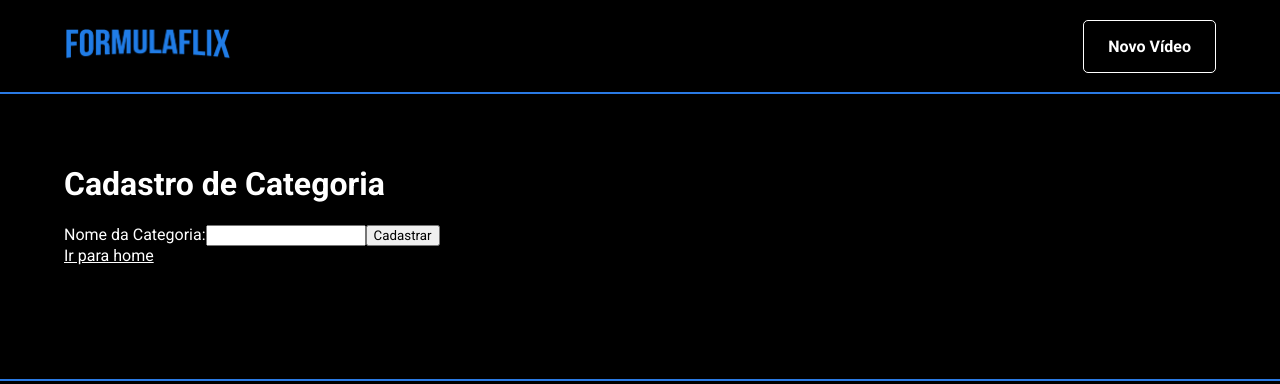
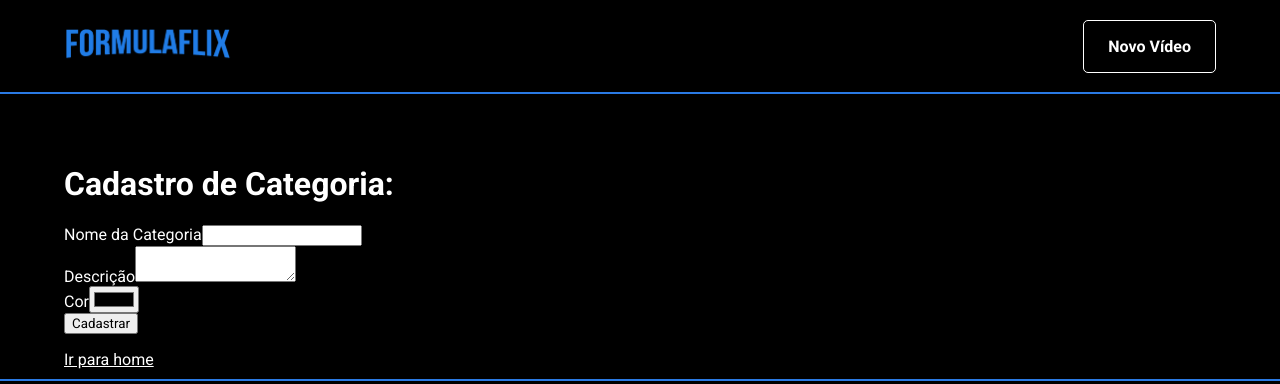
Before and after one commit to zNexTage/formulaflix, a React (Create React App) app: page /cadastro/categoria in a window 1280 px wide. Shown: the top 384 px of the page. Built offline with nearby package versions, Linux system fonts and the light colour scheme.

Commit message:
Formulário de cadastro de categorias

```diff
--- a/src/components/Carousel/index.js
+++ b/src/components/Carousel/index.js
@@ -1,5 +1,5 @@
 import React from 'react';
-import { VideoCardGroupContainer, VideoCardList, Title, ExtraLink } from './styles';
+import { VideoCardGroupContainer, Title, ExtraLink } from './styles';
 import VideoCard from './components/VideoCard';
 import Slider, { SliderItem } from './components/Slider';
 
--- /dev/null
+++ b/src/components/FormField/index.js
@@ -0,0 +1,27 @@
+import React from 'react'
+
+function FormField({ value, onChange, name, type, label }) {
+    return (
+        <div>
+            <label>
+                {label}
+            </label>
+            {type === "textarea" ?
+                <textarea type={type}
+                    name={name}
+                    value={value}
+                    onChange={onChange}>
+
+                </textarea> :
+                <input type={type}
+                    name={name}
+                    value={value}
+                    onChange={onChange} />
+
+            }
+
+        </div>
+    )
+}
+
+export default FormField;
--- a/src/index.js
+++ b/src/index.js
@@ -12,7 +12,7 @@ ReactDOM.render(
       <Route path="/" component={App} exact />
       <Route path="/cadastro/video" component={CadastroVideo} />
       <Route path="/cadastro/categoria" component={CadastroCategoria} />
-      <Route component={() => (<div>Página 404</div>)} exact />
+      <Route component={() => (<div>Página 404</div>)}  />
     </Switch>
   </BrowserRouter>,
   document.getElementById('root')
--- a/src/pages/cadastro/categoria/index.js
+++ b/src/pages/cadastro/categoria/index.js
@@ -1,21 +1,77 @@
-import React from 'react'
+import React, { useState } from 'react'
 import PageDefault from '../../../components/PageDefault'
 import { Link } from 'react-router-dom'
+import FormField from '../../../components/FormField'
 
 function CadastroCategoria() {
+    const initialValues = {
+        name: '',
+        description: '',
+        color: ''
+    }
+
+    const [categories, setCategories] = useState([]);
+    const [values, setValues] = useState(initialValues);
+
+    const setValue = (key, value) => {
+        setValues({
+            ...values,
+            [key]: value
+        });
+    }
+
+    const handlerSubmit = (e) => {
+        e.preventDefault();
+        setCategories([
+            ...categories,
+            values
+        ]);
+
+        setValues(initialValues)
+    }
+
+    const handlerField = (e) => {
+        const key = e.target.getAttribute('name')
+        const value = e.target.value;
+
+        setValue(
+            key,
+            value
+        )
+    }
+
     return (
         <PageDefault>
-            <h1>Cadastro de Categoria</h1>
+            <h1>Cadastro de Categoria: {values.name}</h1>
 
-            <form>
-                <label>
-                    Nome da Categoria:
-                    <input type="text" />
-                </label>
+            <form onSubmit={handlerSubmit}>
+                <FormField
+                    type="text"
+                    name="name"
+                    label="Nome da Categoria"
+                    onChange={handlerField}
+                    value={values.name} />
+                <FormField
+                    type="textarea"
+                    label="Descrição"
+                    name="description"
+                    onChange={handlerField}
+                    value={values.description} />
+               <FormField
+                    type="color"
+                    label="Cor"
+                    name="color"
+                    onChange={handlerField}
+                    value={values.color} />
+
                 <button>
                     Cadastrar
                 </button>
             </form>
+
+            <ul>
+                {categories.map((cat, index) => (<li key={index}>{cat.name}</li>))}
+            </ul>
             <Link to="/">
                 Ir para home
             </Link>
```
